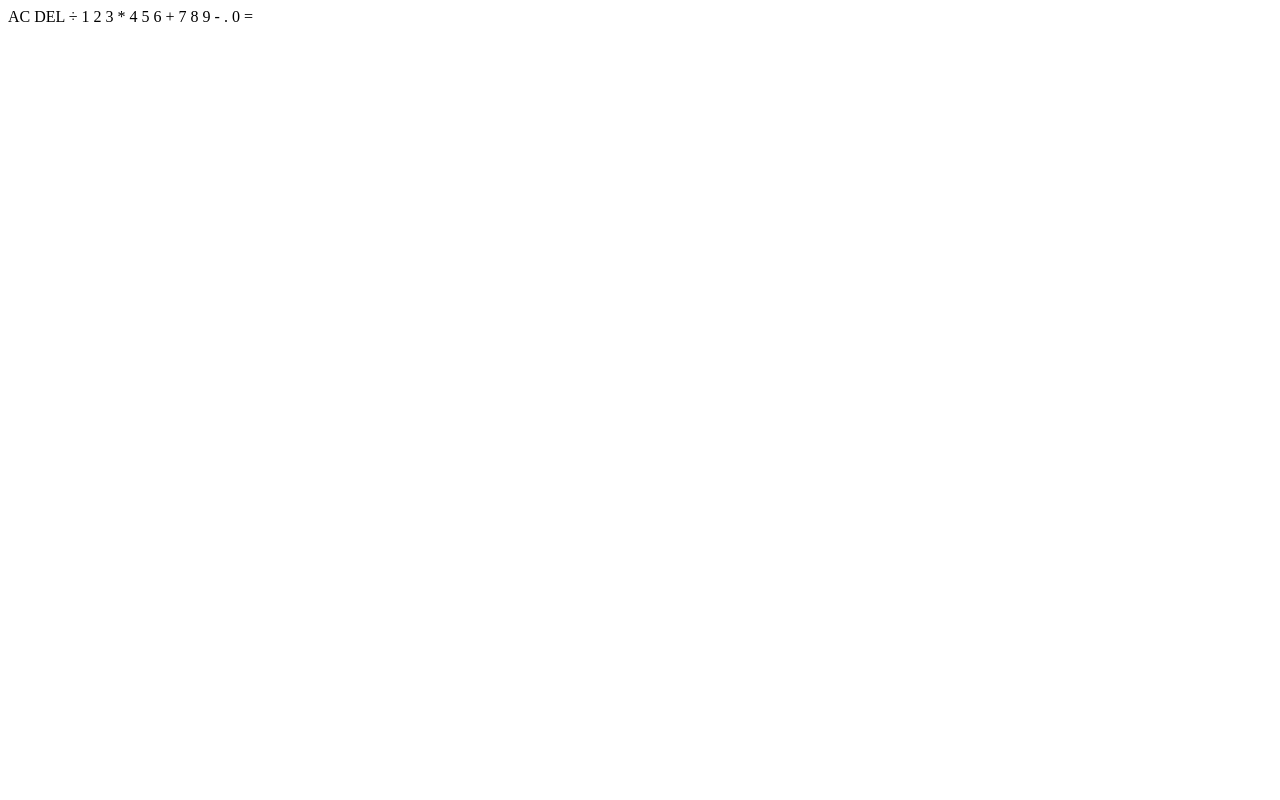
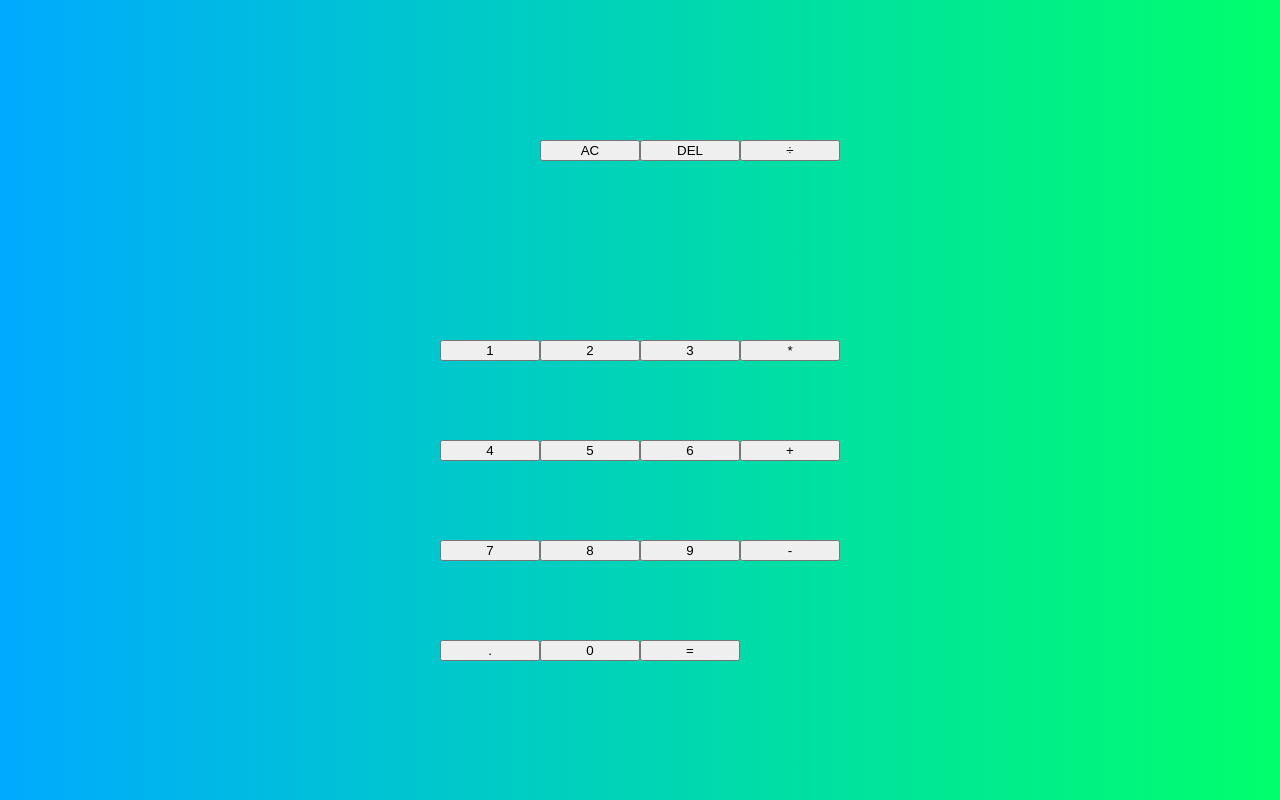
Before and after one commit to FranciscoSerrano/calc.js, a plain HTML site: page index.html in a window 1280 px wide. Drawn offline with Linux system fonts and the light colour scheme.

Commit message:
added grid layout and styling

```diff
--- a/index.html
+++ b/index.html
@@ -13,24 +13,24 @@
             <div class="previous-operand"></div>
             <div class="current-operand"></div>
         </div>
-        <buttons class="span-two">AC</button>
-        <buttons>DEL</button>
-        <buttons>÷</button>
-        <buttons>1</button>
-        <buttons>2</button>
-        <buttons>3</button>
-        <buttons>*</button>
-        <buttons>4</button>
-        <buttons>5</button>
-        <buttons>6</button>
-        <buttons>+</button>
-        <buttons>7</button>
-        <buttons>8</button>
-        <buttons>9</button>
-        <buttons> -</button>
-        <buttons>.</button>
-        <buttons>0</button>
-        <buttons class="span-two"> =</button>
+        <button class="span-two">AC</button>
+        <button>DEL</button>
+        <button>÷</button>
+        <button>1</button>
+        <button>2</button>
+        <button>3</button>
+        <button>*</button>
+        <button>4</button>
+        <button>5</button>
+        <button>6</button>
+        <button>+</button>
+        <button>7</button>
+        <button>8</button>
+        <button>9</button>
+        <button> -</button>
+        <button>.</button>
+        <button>0</button>
+        <button class="span-two"> =</button>
     </div>
 </body>
 </html>
--- a/styles.css
+++ b/styles.css
@@ -0,0 +1,24 @@
+*, *::before, *::after {
+    box-sizing: border-box;
+    font-family: sans-serif;
+    font-weight: normal;
+}
+
+body {
+    padding: 0;
+    margin: 0;
+    background: linear-gradient(to right, #00AAFF, #00FF6C);
+}
+
+.calculator-grid {
+    display: grid;
+    justify-content: center;
+    align-items: center;
+    min-height: 100vh;
+    grid-template-columns: repeat(4, 100px);
+    grid-template-rows: minmax(120px, auto) repeat(5, 100px);
+}
+
+.calculator-grid > button {
+    cursor: pointer;
+}
```
